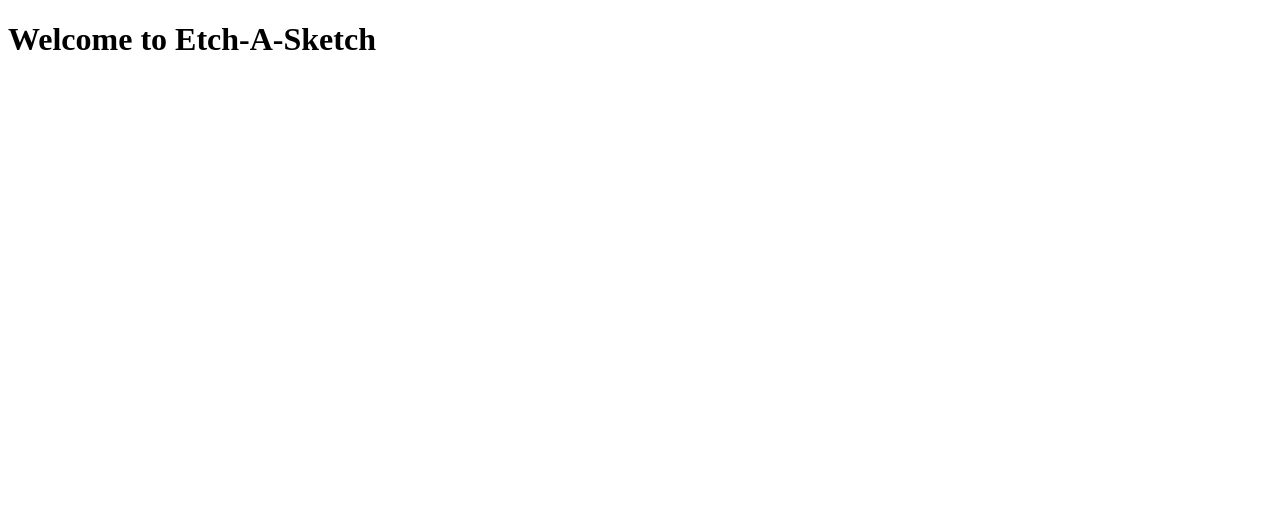
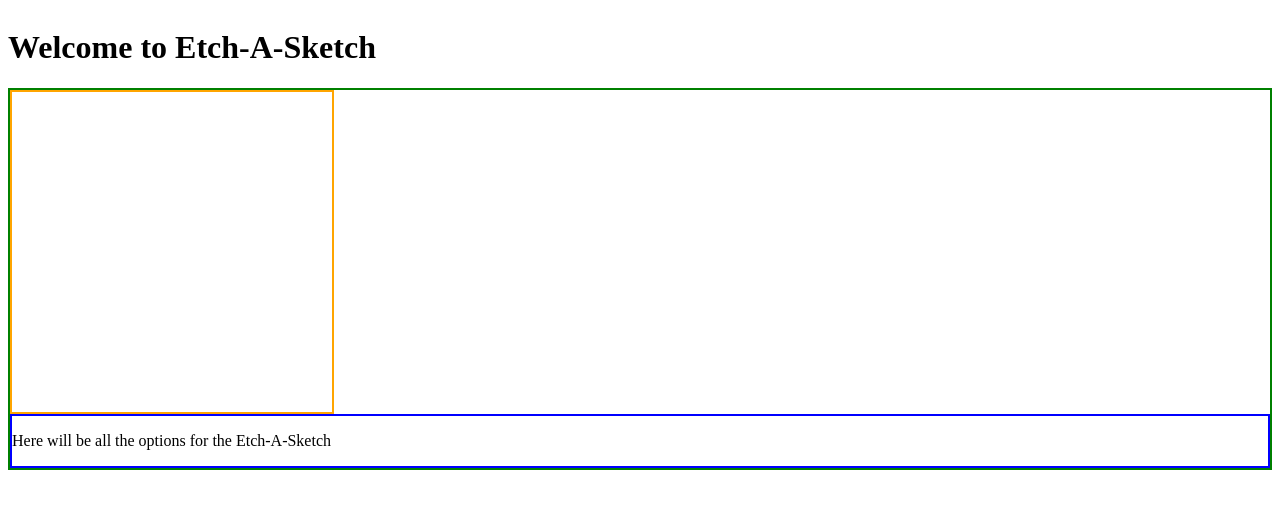
Before and after one commit to SrulyP/etch-a-sketch, a plain HTML site: page index.html in a window 1280 px wide. Drawn offline with Linux system fonts and the light colour scheme.

Commit message:
Fix logic for creating grid, layout of html file, and CSS .grid class

```diff
--- /dev/null
+++ b/app.js
@@ -0,0 +1,16 @@
+const container = document.querySelector(".grid");
+
+for (let i = 0; i < 16; i++) {
+    for (let j = 0; j < 16; j++){
+        const gridPiece = document.createElement("div");
+
+        gridPiece.setAttribute("class", "grid-piece");
+        gridPiece.setAttribute("style", "width: 20px; height: 20px;");
+        container.appendChild(gridPiece);
+    }
+}
+
+
+container.addEventListener('mousemove', (e) => {
+
+});
--- a/index.html
+++ b/index.html
@@ -3,9 +3,19 @@
 <head>
     <meta charset="UTF-8">
     <meta name="viewport" content="width=device-width, initial-scale=1.0">
+    <link rel="stylesheet" href="styles.css">
     <title>Etch-A-Sketch</title>
 </head>
 <body>
+
     <header><h1>Welcome to Etch-A-Sketch</h1></header>
+    <div class="container">
+        <div class="grid"></div>
+        <div class="options">
+            <p>Here will be all the options for the Etch-A-Sketch</p>
+        </div>
+    </div>
+
 </body>
+<script src="./app.js"></script>
 </html>
--- /dev/null
+++ b/styles.css
@@ -0,0 +1,27 @@
+html {
+    display: flex;
+    flex: 1;
+    flex-direction: column;
+    margin: 0;
+    padding: 0;
+}
+
+.container {
+    border: solid 2px green;
+}
+
+.options {
+    border: solid 2px blue;
+}
+
+.grid {
+    display: flex;
+    flex-wrap: wrap;
+    border: solid 2px orange;
+    width: 320px;
+    height: 320px;
+}
+
+.grid-piece {
+
+}
```
